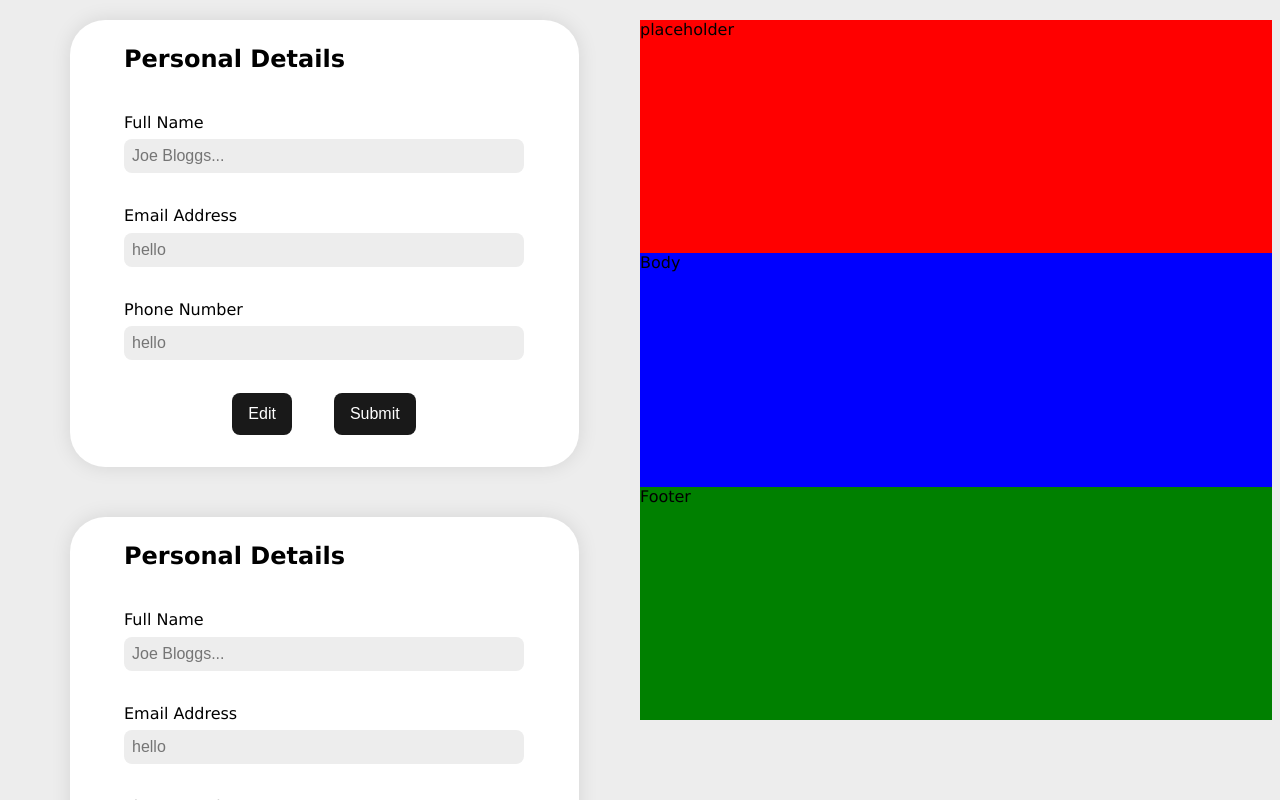
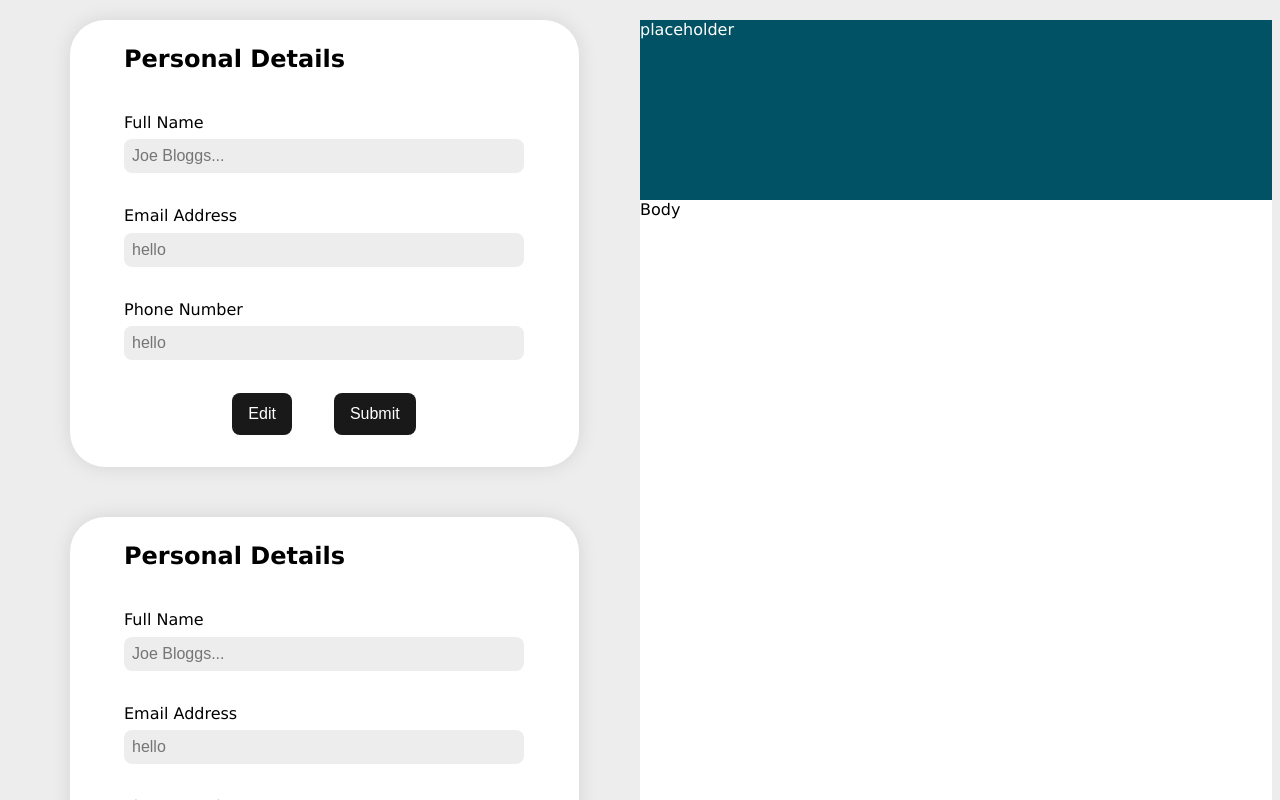
Before and after one commit to jackcasstlesjones/cv-app, a React (Vite) app: page / in a window 1280 px wide. Shown: the top 800 px of the page. Built offline with nearby package versions, Linux system fonts and the light colour scheme.

Commit message:
change the CV field styling

```diff
--- a/src/components/cv-display/cv-display.css
+++ b/src/components/cv-display/cv-display.css
@@ -1,5 +1,5 @@
 .cv-container {
-  height: 700px;
+  height: 900px;
   width: 50%;
   display: flex;
   margin: 0 auto;
@@ -7,11 +7,12 @@
 }
 
 .cv-header {
-  background-color: red;
-  height: 100%;
+  background-color: #005264;
+  height: 25%;
+  color: white;
 }
 .cv-body {
-  background-color: blue;
+  background-color: white;
   height: 100%;
 }
 .cv-footer {
--- a/src/components/cv-display/cv-display.jsx
+++ b/src/components/cv-display/cv-display.jsx
@@ -7,7 +7,6 @@ export default function DisplayCV({ headerContent }) {
       <div className="cv-container">
         <div className="cv-header">{headerContent}</div>
         <div className="cv-body">Body</div>
-        <div className="cv-footer">Footer</div>
       </div>
     </>
   );
```
